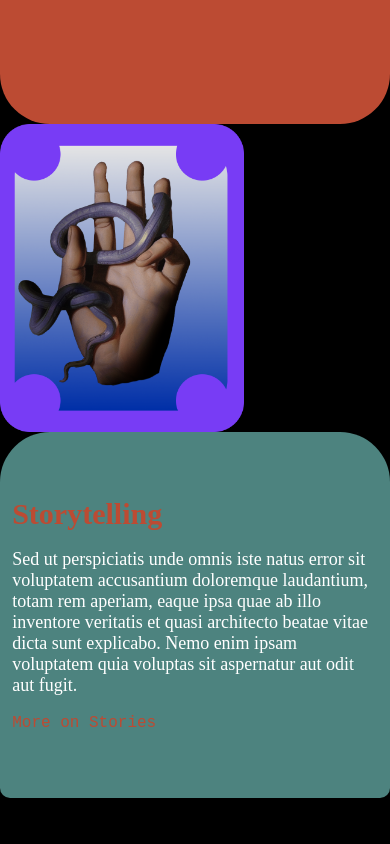
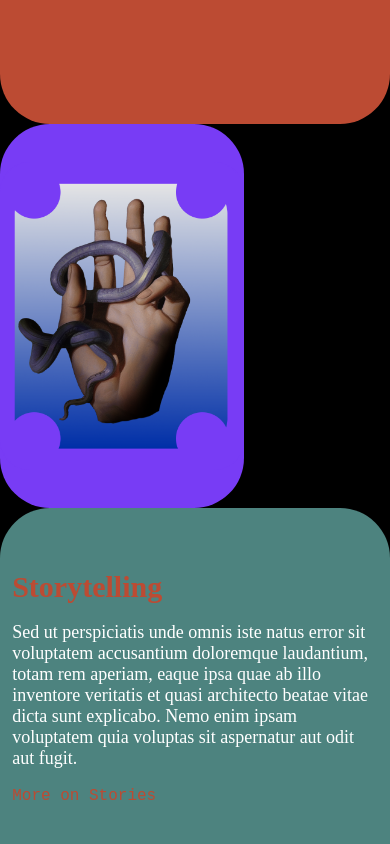
Before and after one commit to studioalexverhaest/site, a plain HTML site: page index.html in a window 390 px wide. Shown: the part 720-1564 px from the top of the page. Drawn offline with nearby package versions, Linux system fonts and the light colour scheme.

Commit message:
responsive adjustment

```diff
--- a/src/css/style.css
+++ b/src/css/style.css
@@ -309,7 +309,7 @@ section.service.service-contact figure img {
 
   section.service figure {
     width: 100%;
-    flex-basis: 25vh;
+    flex-basis: 100vw;
   }
 
   section.service figure img {
```
